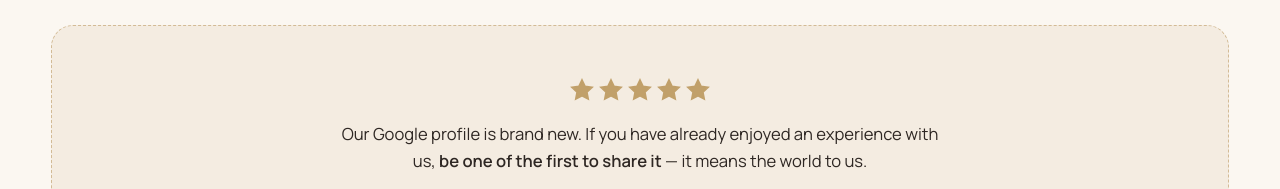
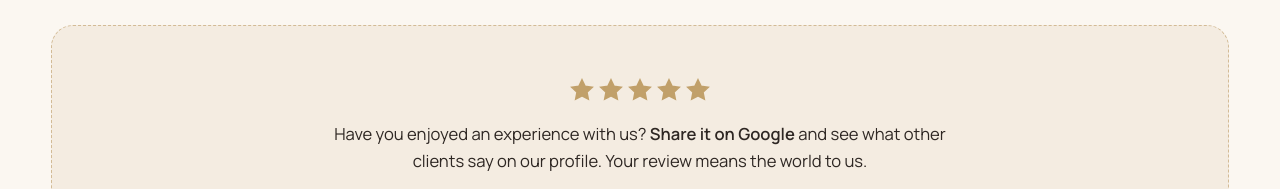
Before and after one commit to ParceHD/yeicity-concierge-web, a plain HTML site: page index.html in a window 1280 px wide. Shown: the part 8100-8289 px from the top of the page. Drawn offline with Linux system fonts and the light colour scheme; no server answers.

Commit message:
Cambia el texto de opiniones por una invitación que sirve siempre: dejar y leer reseñas en la ficha de Google
Co-Authored-By: Claude Opus 5.5 <noreply@anthropic.com>

```diff
--- a/index.html
+++ b/index.html
@@ -1017,7 +1017,7 @@ img.op-av{object-fit:cover;background:var(--cream)} .op-solo{flex:1} .op-card fi
     <div class="op-list" aria-live="polite"></div>
     <div class="op-cta rv d1">
       <span class="op-stars big" aria-hidden="true"><svg class="on" viewBox="0 0 24 24"><path d="M12 2.8l2.8 5.9 6.4.8-4.7 4.4 1.2 6.4L12 17.2l-5.7 3.1 1.2-6.4-4.7-4.4 6.4-.8z"/></svg><svg class="on" viewBox="0 0 24 24"><path d="M12 2.8l2.8 5.9 6.4.8-4.7 4.4 1.2 6.4L12 17.2l-5.7 3.1 1.2-6.4-4.7-4.4 6.4-.8z"/></svg><svg class="on" viewBox="0 0 24 24"><path d="M12 2.8l2.8 5.9 6.4.8-4.7 4.4 1.2 6.4L12 17.2l-5.7 3.1 1.2-6.4-4.7-4.4 6.4-.8z"/></svg><svg class="on" viewBox="0 0 24 24"><path d="M12 2.8l2.8 5.9 6.4.8-4.7 4.4 1.2 6.4L12 17.2l-5.7 3.1 1.2-6.4-4.7-4.4 6.4-.8z"/></svg><svg class="on" viewBox="0 0 24 24"><path d="M12 2.8l2.8 5.9 6.4.8-4.7 4.4 1.2 6.4L12 17.2l-5.7 3.1 1.2-6.4-4.7-4.4 6.4-.8z"/></svg></span>
-      <p class="op-msg op-vacio"><span class="es">Estrenamos nuestra ficha de Google. Si ya has vivido una experiencia con nosotros, <b>sé de los primeros en contarla</b>: nos ayuda muchísimo.</span><span class="en">Our Google profile is brand new. If you have already enjoyed an experience with us, <b>be one of the first to share it</b> — it means the world to us.</span></p>
+      <p class="op-msg op-vacio"><span class="es">¿Has vivido una experiencia con nosotros? <b>Cuéntala en Google</b> y descubre lo que opinan otros clientes en nuestra ficha. Tu opinión nos ayuda muchísimo.</span><span class="en">Have you enjoyed an experience with us? <b>Share it on Google</b> and see what other clients say on our profile. Your review means the world to us.</span></p>
       <p class="op-msg op-lleno"><span class="es">¿Has disfrutado de una experiencia con nosotros? Cuéntala en Google.</span><span class="en">Enjoyed an experience with us? Share it on Google.</span></p>
       <div class="op-btns">
         <a class="btn btn-dark" href="https://search.google.com/local/writereview?placeid=ChIJJVc_jzINUYQRdqEV_XrRHJI" target="_blank" rel="noopener"><svg class="op-g" viewBox="0 0 48 48" aria-hidden="true"><path fill="#EA4335" d="M24 9.5c3.5 0 6.6 1.2 9.1 3.6l6.8-6.8C35.8 2.4 30.3 0 24 0 14.6 0 6.6 5.4 2.6 13.3l7.9 6.1C12.4 13.6 17.7 9.5 24 9.5z"/><path fill="#4285F4" d="M46.1 24.5c0-1.6-.1-3.1-.4-4.5H24v9h12.4c-.5 2.9-2.2 5.3-4.6 7l7.5 5.8c4.4-4 6.8-10 6.8-17.3z"/><path fill="#FBBC05" d="M10.5 28.6c-.5-1.4-.8-2.9-.8-4.6s.3-3.2.8-4.6l-7.9-6.1C1 16.6 0 20.2 0 24s.9 7.4 2.6 10.7l7.9-6.1z"/><path fill="#34A853" d="M24 48c6.5 0 11.9-2.1 15.9-5.8l-7.5-5.8c-2.1 1.4-4.8 2.3-8.4 2.3-6.3 0-11.6-4.1-13.5-9.8l-7.9 6.1C6.6 42.6 14.6 48 24 48z"/></svg><span class="es">Escribir una reseña</span><span class="en">Write a review</span><span class="ar"><svg width="14" height="14"><use href="#i-ar"/></svg></span></a>
```
Also changed, not shown: republica-dominicana/index.html (+1 -1 lines).
